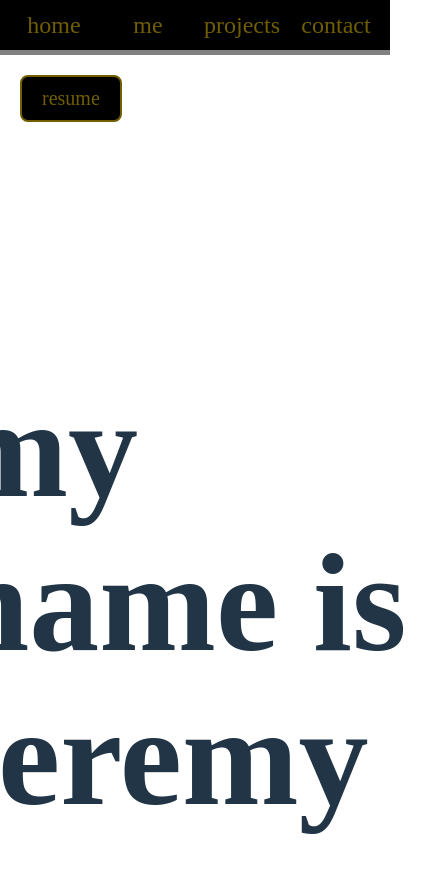
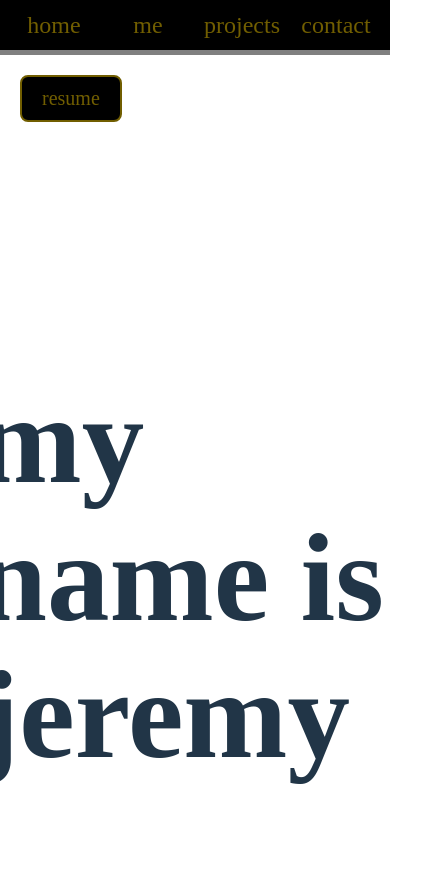
Before and after one commit to jeremypoulin/Website, a React (Vite) app: page / in a window 390 px wide. Shown: the top 872 px of the page, 442 px wide, since content can reach past the window. Built offline with nearby package versions, Linux system fonts and the light colour scheme; a web font is replaced by a local one.

Commit message:
mobile fixes

```diff
--- a/src/pages/home.css
+++ b/src/pages/home.css
@@ -11,7 +11,7 @@
     }
   }
 
-  @media (max-width: 480px) {
+  @media (max-width: 300px) {
     .typewriter-text {
       font-size: 50px;
       margin-top: 100px;
--- a/src/pages/home.tsx
+++ b/src/pages/home.tsx
@@ -6,7 +6,7 @@ import "./home.css";
 const Home = () => {
     return (<div className="centre-container">
         <RButton></RButton>
-        <h1 style={{ display: "flex",justifyContent: "center", height: "100vh", marginTop: "250px", fontSize: "140px"}}>
+        <h1 style={{ display: "flex",justifyContent: "center", height: "100vh", marginTop: "250px", fontSize: "125px"}}>
         <TypeWriter
             words={["hi!", "my name is jeremy"]}
             cursor
```
